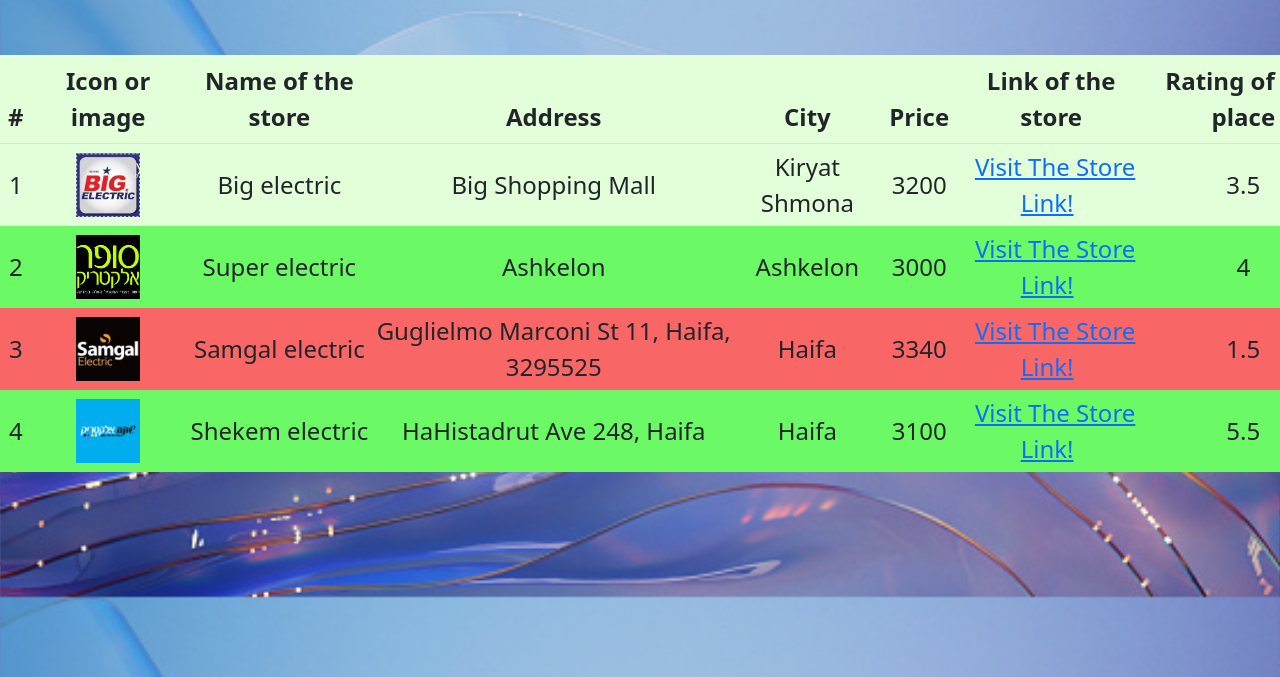
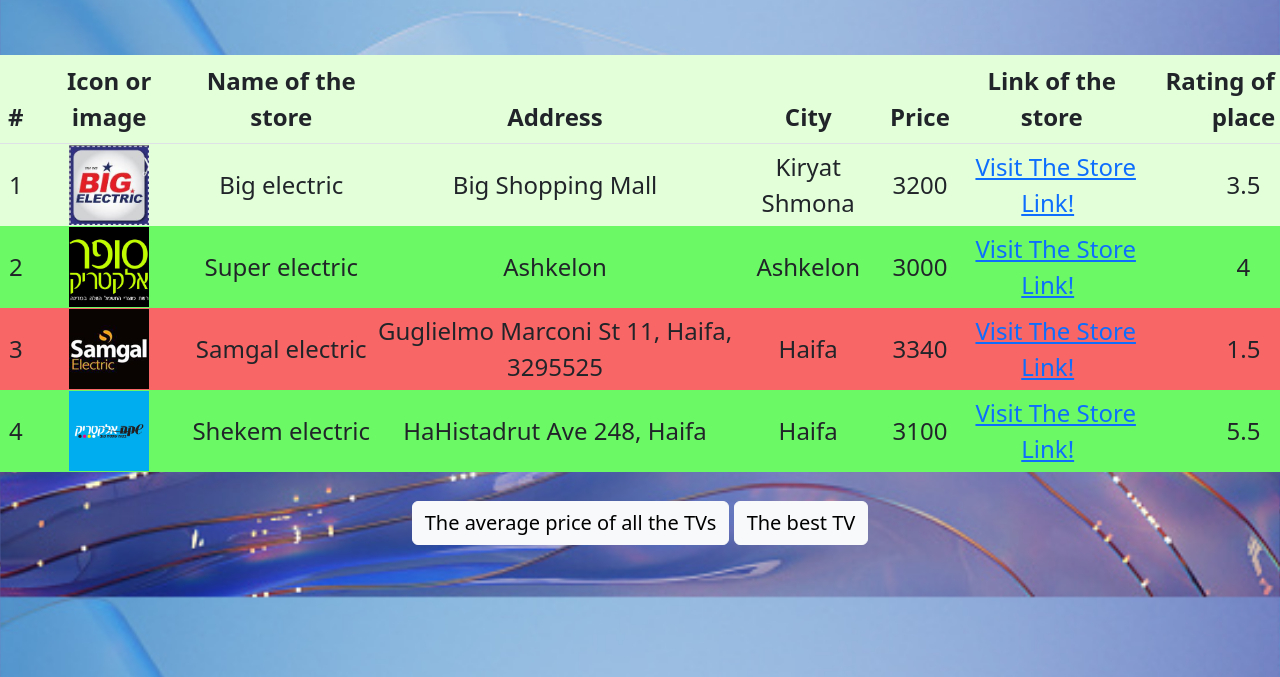
Before and after one commit to dialaay5/first-exam-26.01.2023, a plain HTML site: page index.html in a window 1280 px wide. Shown: the part 123-800 px from the top of the page. Drawn offline with nearby package versions, Linux system fonts and the light colour scheme; some packages are replaced by stand-ins of ours; a script that the page names is missing.

Commit message:
upload all

```diff
--- a/index.css
+++ b/index.css
@@ -1,5 +1,5 @@
 body {
-    background-image: url("background.jpg");
+    background-image: url("images/background.jpg");
     background-size: cover;
 }
 
@@ -19,6 +19,10 @@
     font-size: x-large;
 }
 
+.div2 {
+    text-align: center;
+}
+
 .trgreen {
     background-color: rgb(107, 249, 102) !important;
 }
--- a/index.html
+++ b/index.html
@@ -1,5 +1,6 @@
 <!DOCTYPE html>
 <html lang="en">
+
 <head>
     <title>First Test</title>
     <link rel="stylesheet" type="text/css" href="index.css" />
@@ -11,6 +12,7 @@
     <script src="https://ajax.googleapis.com/ajax/libs/jquery/3.2.1/jquery.min.js"></script>
     <script src="https://cdn.jsdelivr.net/npm/sweetalert2@11"></script>
 </head>
+
 <body>
     <h1>First Test</h1>
     <div class="div1">
@@ -26,15 +28,16 @@
                     <th scope="col">Link of the store</th>
                     <th scope="col">Rating of the place</th>
                     <th scope="col">Options</th>
-
                 </tr>
             </thead>
         </table>
+    </div><br><br><br><br>
+    <div class="div2">
+        <button style="font-size: 20px" class="btn btn-light" onclick="average_price()">The average price of all the
+            TVs</button>
+        <button style="font-size: 20px" class="btn btn-light" onclick="best_option()">The best TV</button>
     </div>
-
-
-
-
     <script src="index.js"></script>
 </body>
+
 </html>
--- a/index.js
+++ b/index.js
@@ -6,7 +6,7 @@
     City: 'Kiryat Shmona',
     Price: 3200,
     Link_of_the_store: new URL('https://big-electric.coi.co.il/search?q=tv'),
-    Rating_of_the_plac: 3.5
+    Rating_of_the_place: 3.5
 },
 {
     Id: 2,
@@ -14,8 +14,8 @@
     Address: 'Ashkelon',
     City: 'Ashkelon',
     Price: 3000,
-    Link_of_the_store:  new URL('https://www.superelectric.co.il/product/samsung-75qn90b'),
-    Rating_of_the_plac: 4
+    Link_of_the_store: new URL('https://www.superelectric.co.il/product/samsung-75qn90b'),
+    Rating_of_the_place: 4
 },
 {
     Id: 3,
@@ -24,7 +24,7 @@
     City: 'Haifa',
     Price: 3340,
     Link_of_the_store: new URL('https://www.samgalelite.co.il'),
-    Rating_of_the_plac: 1.5
+    Rating_of_the_place: 1.5
 },
 {
     Id: 4,
@@ -32,20 +32,23 @@
     Address: 'HaHistadrut Ave 248, Haifa',
     City: 'Haifa',
     Price: 3100,
-    Link_of_the_store:  new URL('https://www.shekem-electric.co.il/catalog/product/view/id/101004/s/271445/category/219/'),
-    Rating_of_the_plac: 5.5
+    Link_of_the_store: new URL('https://www.shekem-electric.co.il/catalog/product/view/id/101004/s/271445/category/219/'),
+    Rating_of_the_place: 5.5
 }]
+
+const low_rating_threshold = 2
+const high_rating_threshold = 4
 
 function tabelsRow() {
     for (let i = 0; i < data.length; i++) {
         $('#table').append(`<tr id="tr${i}"><td>${data[i].Id}</td>
-                            <td><img src="${i}.jpg" alt="tv1" width="80"></td>
+                                 <td><a target="_blank" href="${data[i].Link_of_the_store}"><img src="images/${i}.jpg" alt="tv" width="80"></a></td>
                                  <td>${data[i].Name_of_the_store}</td>
                                  <td>${data[i].Address}</td>
                                  <td>${data[i].City}</td>
                                  <td id="price${i}">${data[i].Price}</td>
-                                 <td><a href="${data[i].Link_of_the_store}">Visit The Store Link!</a></td>
-                                 <td id="rating${i}">${data[i].Rating_of_the_plac}</td>
+                                 <td><a target="_blank" href="${data[i].Link_of_the_store}">Visit The Store Link!</a></td>
+                                 <td id="rating${i}">${data[i].Rating_of_the_place}</td>
                                  <td><button type="button" class="btn btn-outline-danger" id="${i}" onclick="deleteClick(event)">delete</button>
                                  <td> <button class="btn btn-outline-success" type="button" data-toggle="tooltip"
                                  data-placement="top" title="Edit" data-bs-toggle="modal" data-bs-target="#myModal${i}">buy</button>
@@ -102,12 +105,12 @@
         )
 
 
-        let rating = $(`#rating${i}`).text()
-        console.log(rating);
-        if (rating >= 4) {
+        let rating_of_tv = $(`#rating${i}`).text()
+        console.log(rating_of_tv);
+        if (rating_of_tv >= high_rating_threshold) {
             $(`#tr${i}`).toggleClass("trgreen")
         }
-        else if (rating < 2) {
+        else if (rating_of_tv < low_rating_threshold) {
             $(`#tr${i}`).toggleClass("trred")
         }
 
@@ -121,34 +124,38 @@
         sum += parseFloat(price)
     }
     avg = sum / data.length
-    console.log(avg);
+    Swal.fire('The average price of all the TVs is :' + avg)
     return (avg);
 }
 
 function best_option() {
-    const arr1 = []
-    const arr2 = []
+    const array_of_best_option = []
+    const array_of_lowest_price = []
     for (let i = 0; i < data.length; i++) {
         let rating = $(`#rating${i}`).text()
         let price = $(`#price${i}`).text()
-        arr1.push(rating)
-        arr2.push(price)
+        array_of_best_option.push(rating)
+        array_of_lowest_price.push(price)
     }
-    arr1.sort();
-    if(arr1[arr1.length - 1] != arr1[arr1.length - 2]){
-    let best_rating = arr1[arr1.length - 1]
-    let result = data.find(item => item.Rating_of_the_plac == best_rating);
-    console.log(result);
-    return result;
+    array_of_best_option.sort();
+    if (array_of_best_option[array_of_best_option.length - 1] != array_of_best_option[array_of_best_option.length - 2]) {
+        let best_rating = array_of_best_option[array_of_best_option.length - 1]
+        let result = data.find(item => item.Rating_of_the_place == best_rating);
+        Swal.fire(`<form>
+        <h2>The best TV is :</h2>
+        <label for="typeText">Name Of The Store : ${result.Name_of_the_store}</label></br>
+        <label for="typeText">City : ${result.City} </label></br>
+        <label for="typeText">Address : ${result.Address} </label></br>
+        <label for="typeText">Price : ${result.Price} </label></br>
+        <label for="typeText">Rating of the place : ${result.Rating_of_the_place} </label>`)
+        return result;
     }
 }
 
-function deleteClick(event){
+function deleteClick(event) {
     i = event.target.id
     $(`#tr${i}`).remove()
 }
 
 
 tabelsRow()
-average_price()
-best_option()
```
Also changed, not shown: images/0.jpg (renamed from 0.jpg), images/1.jpg (renamed from 1.jpg), images/2.jpg (renamed from 2.jpg), images/3.jpg (renamed from 3.jpg), images/background.jpg (renamed from background.jpg).
